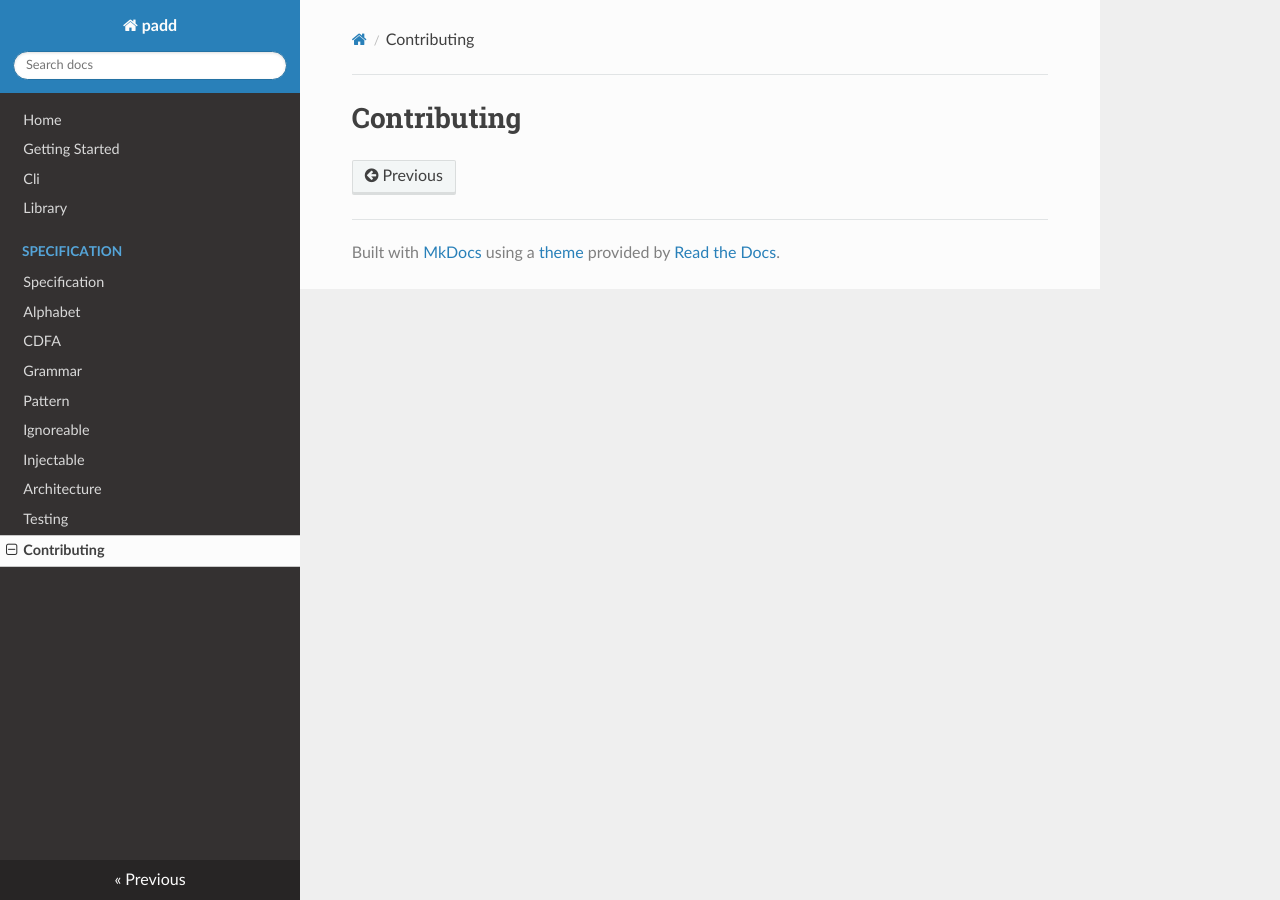
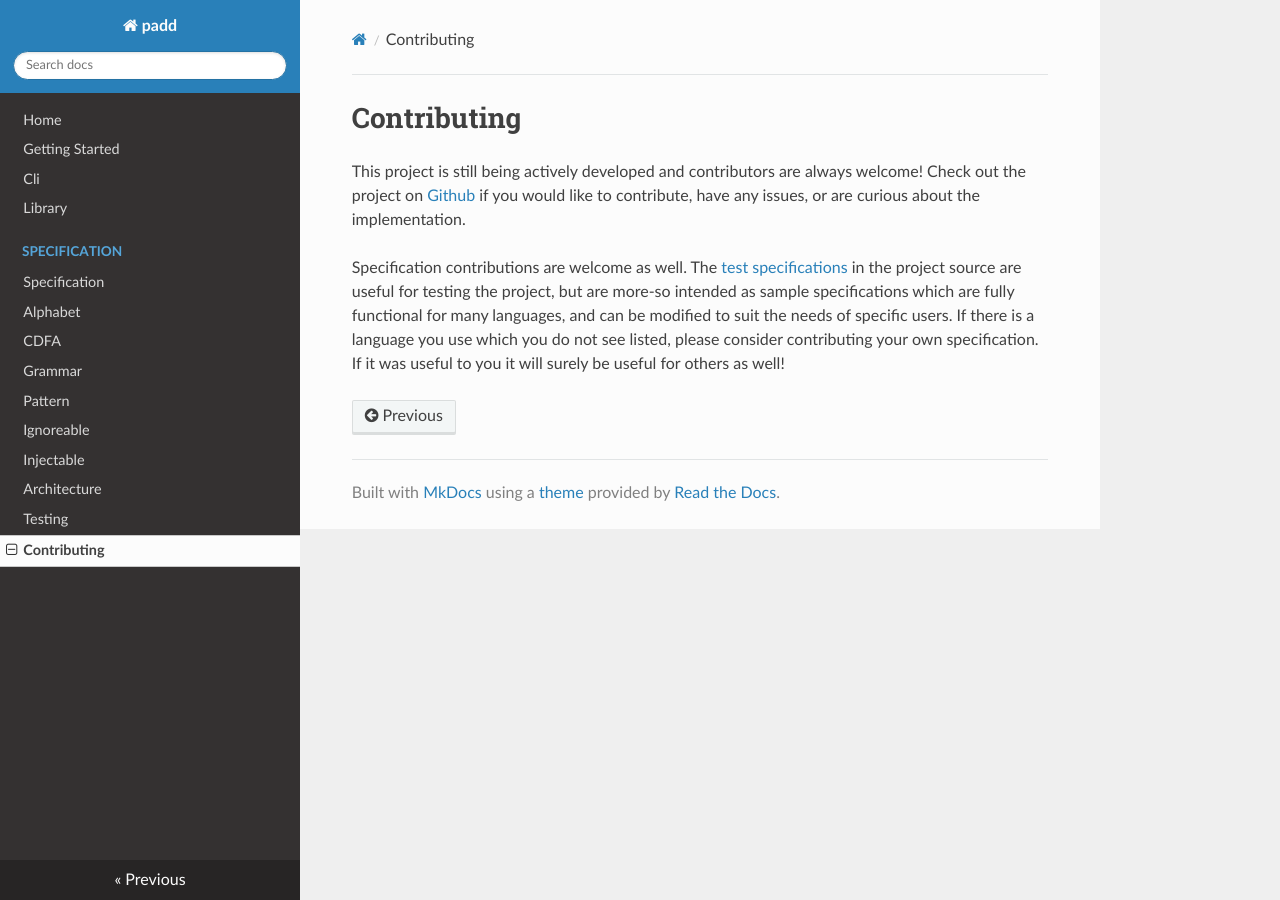
Before and after one commit to srhickma/padd, an MkDocs documentation site: the page built from docs/docs/contributing.md, in a window 1280 px wide. Built offline with MkDocs 1.6.1, drawn with Linux system fonts in a browser that asks for light colours; nearby versions of some CDN libraries.

Commit message:
Add contributing doc

```diff
--- a/docs/docs/contributing.md
+++ b/docs/docs/contributing.md
@@ -1 +1,12 @@
 # Contributing
+
+This project is still being actively developed and contributors are always welcome!
+Check out the project on [Github](https://github.com/srhickma/padd) if you would like to contribute, have any issues, or
+are curious about the implementation.
+
+Specification contributions are welcome as well.
+The [test specifications](https://github.com/srhickma/padd/tree/master/tests/spec) in the project source are useful for
+testing the project, but are more-so intended as sample specifications which are fully functional for many languages,
+and can be modified to suit the needs of specific users.
+If there is a language you use which you do not see listed, please consider contributing your own specification.
+If it was useful to you it will surely be useful for others as well!
```
